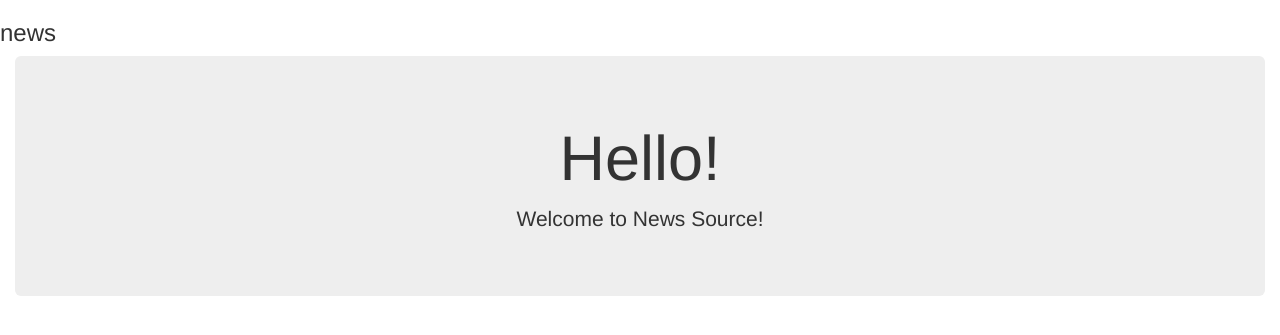
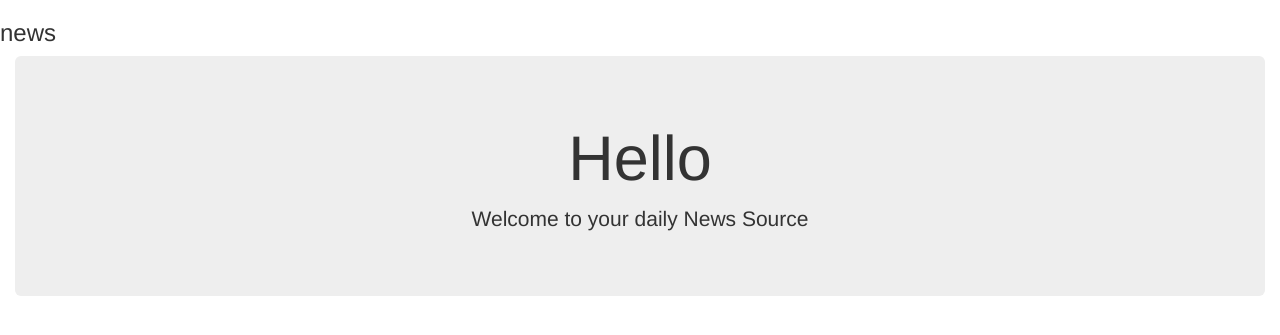
Before and after one commit to DavidNganga/newshighlights, a Flask app: template app/templates/index.html in a window 1280 px wide. Shown: the part 52-387 px from the top of the page. Run offline with Flask 2, Linux system fonts and the light colour scheme; the template is opened without the code that fills it, so the values that code supplies are empty; some libraries are stand-ins or nearby versions.

Commit message:
modified index.html

```diff
--- a/app/templates/index.html
+++ b/app/templates/index.html
@@ -13,22 +13,37 @@
             </div>
             <div class="container-fluid mt-4">
               <div class="jumbotron mt-4">
-                <h1 class="display-4 text-center">Hello!</h1>
-                <p class="lead text-center">Welcome to News Source!</p>
+                <h1 class="display-4 text-center">Hello</h1>
+                <p class="lead text-center">Welcome to your daily News Source</p>
 </div>
 
             </div>
-            <div class="work">
+            <div class="container">
+            <div class="row mt-4 mb-4">
             {% for source in sources %}
             <br>
-
-            {{source.name}}
+            <div class="container">
+            <div class="row mt-4 mb-4">
+            <strong>{{source.name}}</strong>
+            </div>
+            </div>
             <br>
             <br>
+            <div class="container">
+            <div class="row mt-4 mb-4">
             {{source.description}}
+            </div>
+            </div>
             <br>
-             <a href="/article/{{source.id}}">Link</a>
+            <div class="container">
+            <div class="row mt-4 mb-4">
+            <button> <a href="/article/{{source.id}}">More Articles</a>  </button>
+            </div>
+            </div>
+            </div>
+
              <br>
             {% endfor %}
-        </div>
+          </div>
+      </div>
         {% endblock%}
```
